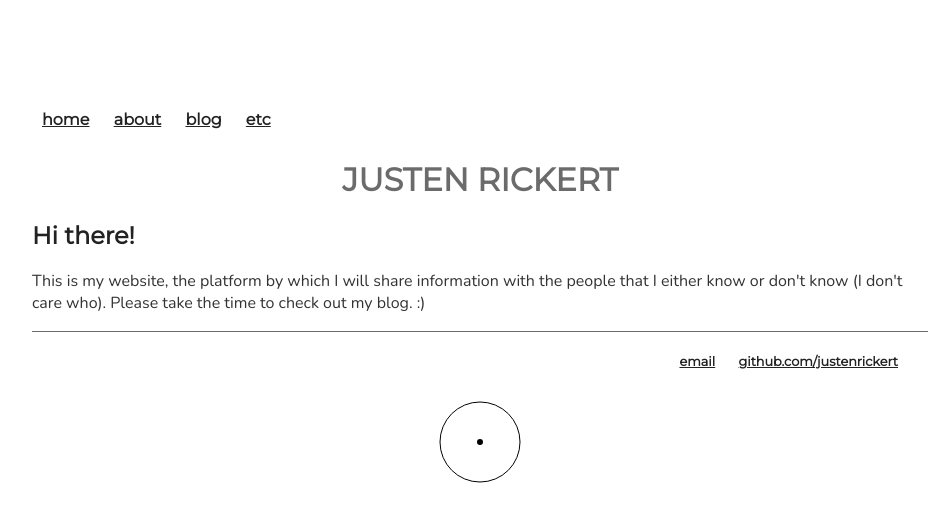
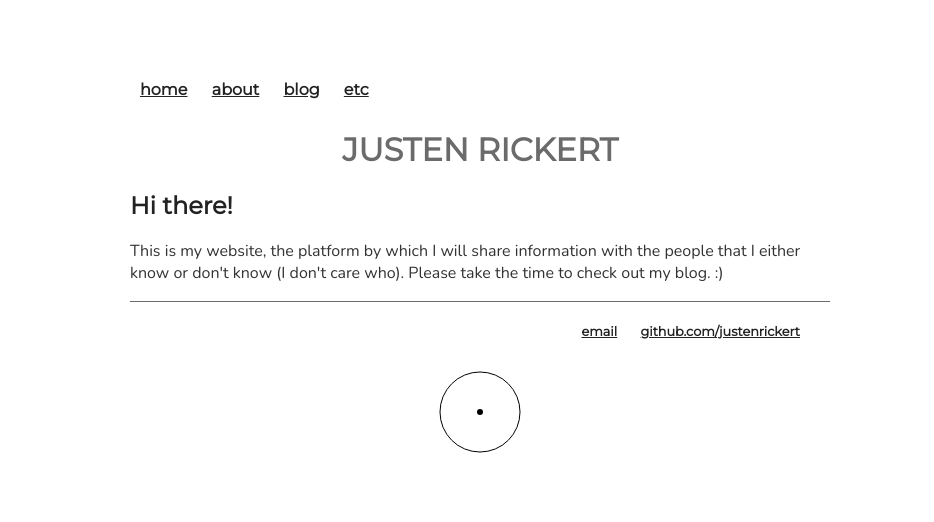
Before and after one commit to JustenRickert/justenrickert-old-user-page, a Jekyll site: the page built from index.html, in a window 1280 px wide. Shown: the top 522 px of the page, without its empty margins (160-1094 px from the left). Built offline with Jekyll 4.4.1, drawn with Linux system fonts in a browser that asks for light colours; nearby versions of some CDN libraries.

Commit message:
testing mobile again.

```diff
--- a/css/main.css
+++ b/css/main.css
@@ -13,8 +13,9 @@ img {
 }
 
 body {
-    margin: 60px auto;
-    width: 70%;
+    max-width: 700px;
+    margin: 30px auto;
+    /* width: 70%; */
     padding-bottom: 0;
 }
 
```
